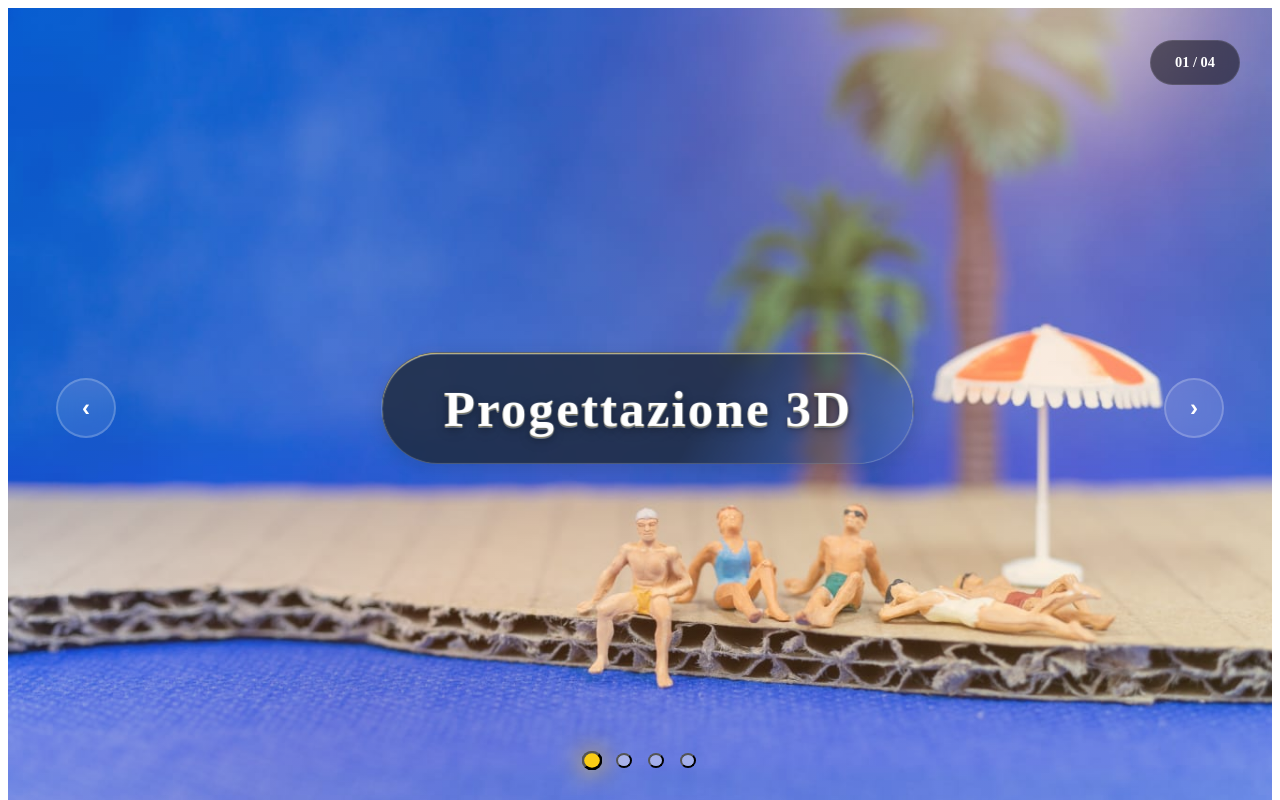
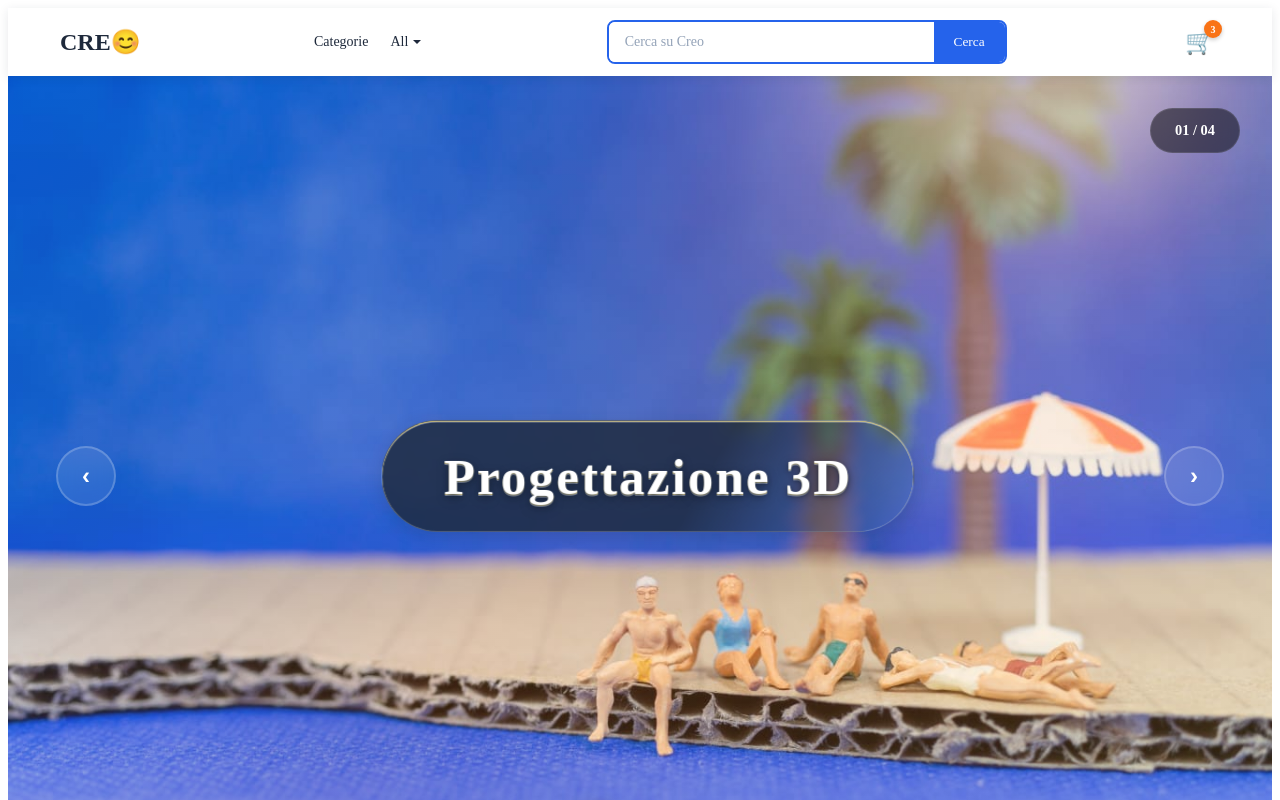
Before and after one commit to Razzinn/Art.E, a React (Vite) app in the folder Art.e_proj/: page / in a window 1280 px wide. Shown: the top 800 px of the page. Built offline with nearby package versions, Linux system fonts and the light colour scheme.

Commit message:
navbar temporanea ancora da aggiustare

```diff
--- a/Art.e_proj/src/App.jsx
+++ b/Art.e_proj/src/App.jsx
@@ -1,11 +1,14 @@
+import NavbarSection from './components/NavbarSectionR';
 import Footer from './components/footer';
 import HeroSectionR from './components/HeroSectionR';
 import './App.css'
+
 
 function App() {
 
   return (
     <>
+      <NavbarSection />
       <HeroSectionR />
       <Footer />
     </>
--- /dev/null
+++ b/Art.e_proj/src/components/NavbarSectionR.css
@@ -0,0 +1,269 @@
+/* NavbarSection.css */
+
+/* Color Palette */
+:root {
+  --electric-blue: #2563EB;
+  --light-blue: #60A5FA;
+  --energetic-orange: #F97316;
+  --lime-yellow: #FACC15;
+  --dark-gray: #1E293B;
+  --white: #FFFFFF;
+}
+
+.navbar {
+  background-color: var(--white);
+  box-shadow: 0 2px 10px rgba(30, 41, 59, 0.1);
+  padding: 12px 0;
+  position: sticky;
+  top: 0;
+  z-index: 1000;
+  width: 100%;
+}
+
+.navbar-container {
+  max-width: 1200px;
+  margin: 0 auto;
+  padding: 0 20px;
+  display: flex;
+  align-items: center;
+  justify-content: space-between;
+  gap: 30px;
+}
+
+/* Logo */
+.logo {
+  font-size: 24px;
+  font-weight: bold;
+  color: var(--dark-gray);
+  text-decoration: none;
+  display: flex;
+  align-items: center;
+  transition: color 0.3s ease;
+  flex-shrink: 0;
+}
+
+.logo:hover {
+  color: var(--light-blue);
+}
+
+/* Categories Menu */
+.categories {
+  display: flex;
+  align-items: center;
+  gap: 10px;
+  flex-shrink: 0;
+}
+
+.categories-label {
+  color: var(--dark-gray);
+  font-weight: 500;
+  font-size: 14px;
+}
+
+.categories-dropdown {
+  position: relative;
+}
+
+.dropdown-btn {
+  background: none;
+  border: none;
+  color: var(--dark-gray);
+  font-size: 14px;
+  cursor: pointer;
+  padding: 8px 12px;
+  border-radius: 6px;
+  display: flex;
+  align-items: center;
+  gap: 5px;
+  transition: all 0.3s ease;
+  font-family: inherit;
+}
+
+.dropdown-btn:hover {
+  background-color: var(--light-blue);
+  color: var(--white);
+}
+
+.dropdown-btn:focus {
+  outline: 2px solid var(--light-blue);
+  outline-offset: 2px;
+}
+
+.dropdown-arrow {
+  width: 0;
+  height: 0;
+  border-left: 4px solid transparent;
+  border-right: 4px solid transparent;
+  border-top: 4px solid currentColor;
+  transition: transform 0.3s ease;
+}
+
+.dropdown-btn:hover .dropdown-arrow {
+  transform: rotate(180deg);
+}
+
+/* Search Bar */
+.search-container {
+  flex: 1;
+  max-width: 400px;
+  position: relative;
+}
+
+.search-form {
+  display: flex;
+  border: 2px solid var(--electric-blue);
+  border-radius: 8px;
+  overflow: hidden;
+  transition: box-shadow 0.3s ease;
+}
+
+.search-form:focus-within {
+  box-shadow: 0 0 0 3px rgba(37, 99, 235, 0.1);
+}
+
+.search-input {
+  flex: 1;
+  padding: 12px 16px;
+  border: none;
+  font-size: 14px;
+  color: var(--dark-gray);
+  background-color: var(--white);
+  font-family: inherit;
+  min-width: 0;
+}
+
+.search-input::placeholder {
+  color: #94A3B8;
+}
+
+.search-input:focus {
+  outline: none;
+}
+
+.search-btn {
+  background-color: var(--electric-blue);
+  border: none;
+  padding: 12px 20px;
+  color: var(--white);
+  font-weight: 500;
+  cursor: pointer;
+  transition: background-color 0.3s ease;
+  font-family: inherit;
+  flex-shrink: 0;
+}
+
+.search-btn:hover {
+  background-color: var(--energetic-orange);
+}
+
+.search-btn:focus {
+  outline: 2px solid var(--lime-yellow);
+  outline-offset: 2px;
+}
+
+/* Cart */
+.cart-link {
+  color: var(--dark-gray);
+  text-decoration: none;
+  font-size: 24px;
+  transition: color 0.3s ease;
+  position: relative;
+  flex-shrink: 0;
+  display: flex;
+  align-items: center;
+  justify-content: center;
+  width: 40px;
+  height: 40px;
+}
+
+.cart-link:hover {
+  color: var(--light-blue);
+}
+
+.cart-link:focus {
+  outline: 2px solid var(--light-blue);
+  outline-offset: 2px;
+  border-radius: 4px;
+}
+
+.cart-count {
+  position: absolute;
+  top: -2px;
+  right: -2px;
+  background-color: var(--energetic-orange);
+  color: var(--white);
+  border-radius: 50%;
+  min-width: 18px;
+  height: 18px;
+  display: flex;
+  align-items: center;
+  justify-content: center;
+  font-size: 10px;
+  font-weight: bold;
+  padding: 0 4px;
+  box-shadow: 0 2px 4px rgba(0, 0, 0, 0.2);
+}
+
+/* Responsive Design */
+@media (max-width: 768px) {
+  .navbar-container {
+    flex-wrap: wrap;
+    gap: 15px;
+    padding: 0 15px;
+  }
+
+  .categories {
+    order: 3;
+    width: 100%;
+  }
+
+  .search-container {
+    max-width: 250px;
+  }
+
+  .categories-label {
+    display: none;
+  }
+
+  .logo {
+    font-size: 22px;
+  }
+}
+
+@media (max-width: 480px) {
+  .navbar-container {
+    gap: 10px;
+  }
+
+  .search-container {
+    max-width: 200px;
+  }
+
+  .logo {
+    font-size: 20px;
+  }
+
+  .search-input {
+    padding: 10px 12px;
+    font-size: 13px;
+  }
+
+  .search-btn {
+    padding: 10px 16px;
+    font-size: 13px;
+  }
+}
+
+@media (max-width: 360px) {
+  .navbar-container {
+    padding: 0 10px;
+  }
+
+  .search-container {
+    max-width: 150px;
+  }
+
+  .categories {
+    justify-content: center;
+  }
+}
--- /dev/null
+++ b/Art.e_proj/src/components/NavbarSectionR.jsx
@@ -0,0 +1,61 @@
+// NavbarSection.jsx
+import React, { useState } from 'react';
+import './NavbarSectionR.css';
+
+const NavbarSection = () => {
+  const [searchTerm, setSearchTerm] = useState('');
+  const [cartCount, setCartCount] = useState(3);
+
+  const handleSearchSubmit = (e) => {
+    e.preventDefault();
+    console.log('Searching for:', searchTerm);
+    // Aggiungere in seguito qui la logica di ricerca
+  };
+
+  const handleCategoryClick = () => {
+    // Logica per aprire il dropdown delle categorie
+    console.log('Category dropdown clicked');
+  };
+
+  return (
+    <nav className="navbar">
+      <div className="navbar-container">
+        {/* Logo */}
+        <a href="#" className="logo">CRE😊</a>
+
+        {/* Categories */}
+        <div className="categories">
+          <span className="categories-label">Categorie</span>
+          <div className="categories-dropdown">
+            <button className="dropdown-btn" onClick={handleCategoryClick}>
+              All
+              <span className="dropdown-arrow"></span>
+            </button>
+          </div>
+        </div>
+
+        {/* Search Bar */}
+        <div className="search-container">
+          <form className="search-form" onSubmit={handleSearchSubmit}>
+            <input
+              type="text"
+              className="search-input"
+              placeholder="Cerca su Creo"
+              value={searchTerm}
+              onChange={(e) => setSearchTerm(e.target.value)}
+            />
+            <button type="submit" className="search-btn">Cerca</button>
+          </form>
+        </div>
+
+        {/* Cart */}
+        <a href="#" className="cart-link">
+          🛒
+          {cartCount > 0 && <span className="cart-count">{cartCount}</span>}
+        </a>
+      </div>
+    </nav>
+  );
+};
+
+export default NavbarSection;
```
